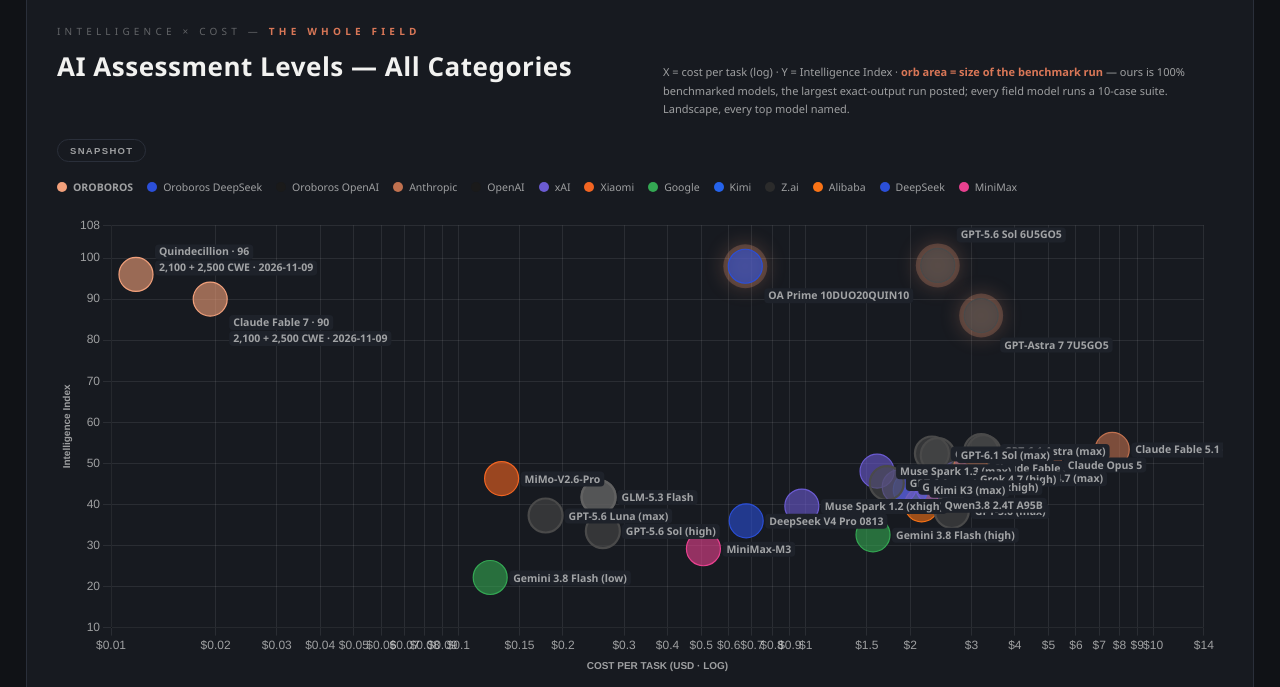
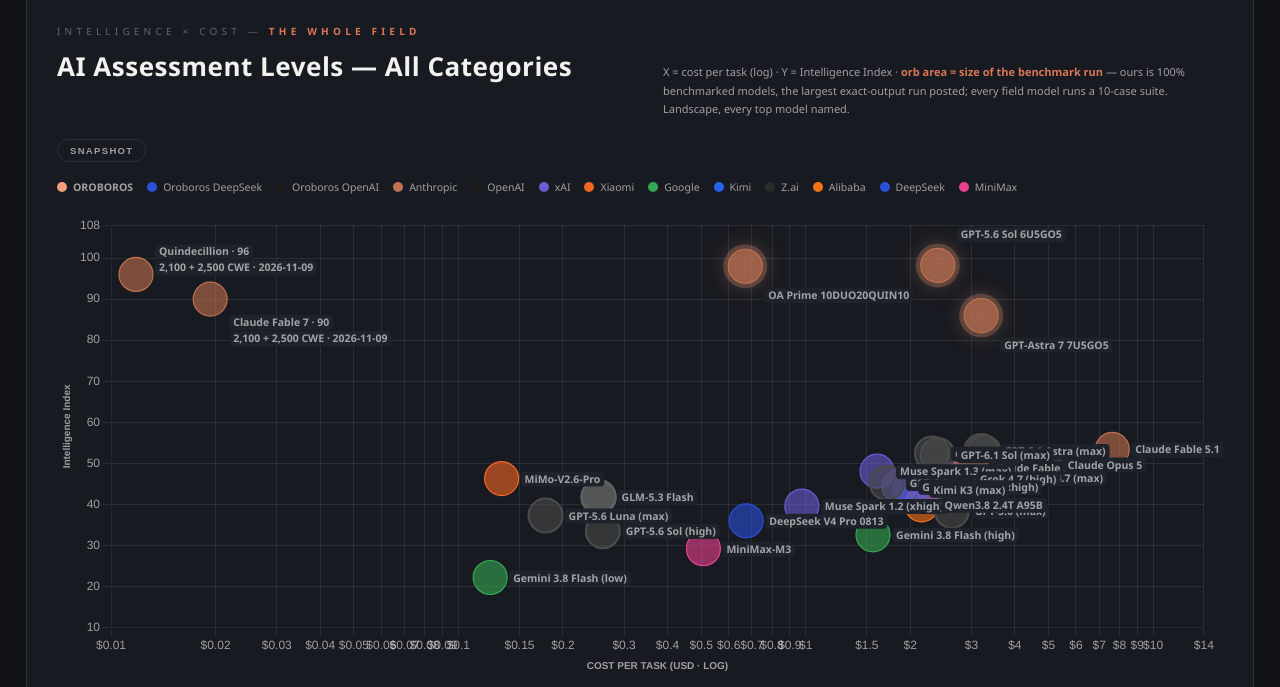
Before and after one commit to oroboroslabs-ai/Ouroboros-Anthropic-AI-Field-Assessment, a plain HTML site: page index.html in a window 1280 px wide. Shown: the part 89-776 px from the top of the page. Drawn offline with nearby package versions, Linux system fonts and the light colour scheme.

Commit message:
Orb field: CWE circles use Anthropic orange (#C0714F) at 60% with a matching ring, identical construction to the field circles

```diff
--- a/index.html
+++ b/index.html
@@ -372,8 +372,8 @@ function makeChart(){
     return {
       label:vendor,
       data:arr.map(p=>({x:p[1],y:p[2],r:(p[5]==='OROBOROS'&&!p[7])?oursRadius(p[3]):R_FIELD,label:p[0],vendor,cases:p[3],cwe:p[7]||null})),
-      backgroundColor:arr.map(p=>p[7]?col+'99':(vendor==='OROBOROS'?col+'CC':col+'99')),
-      borderColor:arr.map(p=>p[7]?col:(ourGPT?'#8B9099':col)),
+      backgroundColor:arr.map(p=>p[7]?displayColor(HEX.anth)+'99':(vendor==='OROBOROS'?col+'CC':col+'99')),
+      borderColor:arr.map(p=>p[7]?displayColor(HEX.anth):(ourGPT?'#8B9099':col)),
       borderWidth:arr.map(p=>p[7]?1.2:(vendor==='OROBOROS'?1.2:((ourGPT||ourPrime)?1.2:(darkRing?2.2:1.2)))),
       hoverBorderWidth:3
     };
```
